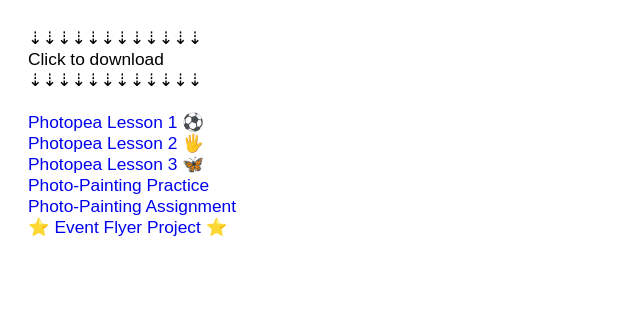
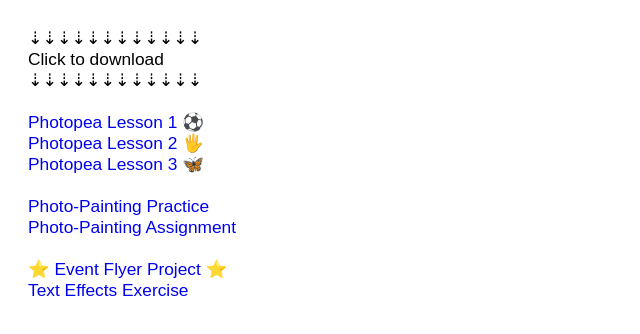
Before and after one commit to lneoa/homerooooom, a plain HTML site: page 250/index.html in a window 1280 px wide. Shown: the whole page, without its empty margins (0-640 px from the left). Drawn offline with Linux system fonts and the light colour scheme.

Commit message:
text effects

```diff
--- a/250/index.html
+++ b/250/index.html
@@ -66,10 +66,11 @@ img {
 <div>
    <a href="files/Pp_Lesson_1.psd" download> Photopea Lesson 1 ⚽️</a> <br>
    <a href="files/Pp_Lesson_2.psd" download> Photopea Lesson 2 🖐️</a> <br>
-   <a href="files/Pp_Lesson_3.psd" download> Photopea Lesson 3 🦋</a> <br>
+   <a href="files/Pp_Lesson_3.psd" download> Photopea Lesson 3 🦋</a> <br><br>
    <a href="files/Photo-painting-images.zip"> Photo-Painting Practice</a> <br>
-   <a href="photopainting.html"> Photo-Painting Assignment</a> <br>
+   <a href="photopainting.html"> Photo-Painting Assignment</a> <br><br>
    <a href="p1-eventflyer.html">⭐️ Event Flyer Project ⭐️</a> <br>
+   <a href="files/EditingText.psd">Text Effects Exercise </a> <br>
 </div>
 
 </body>
```
Also changed, not shown: 250/p1-eventflyer.html (+4 -1 lines), 3 other files.
